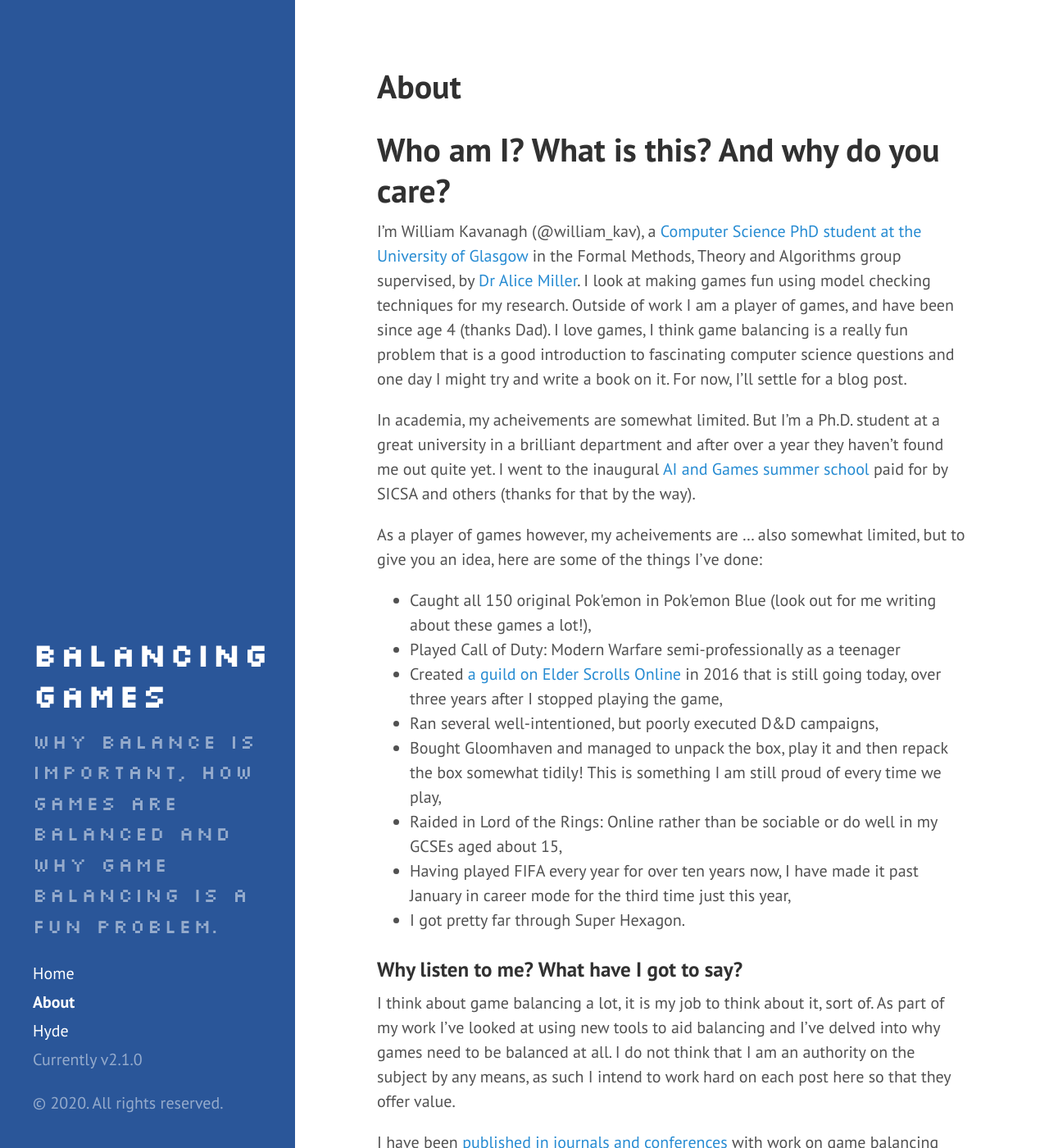
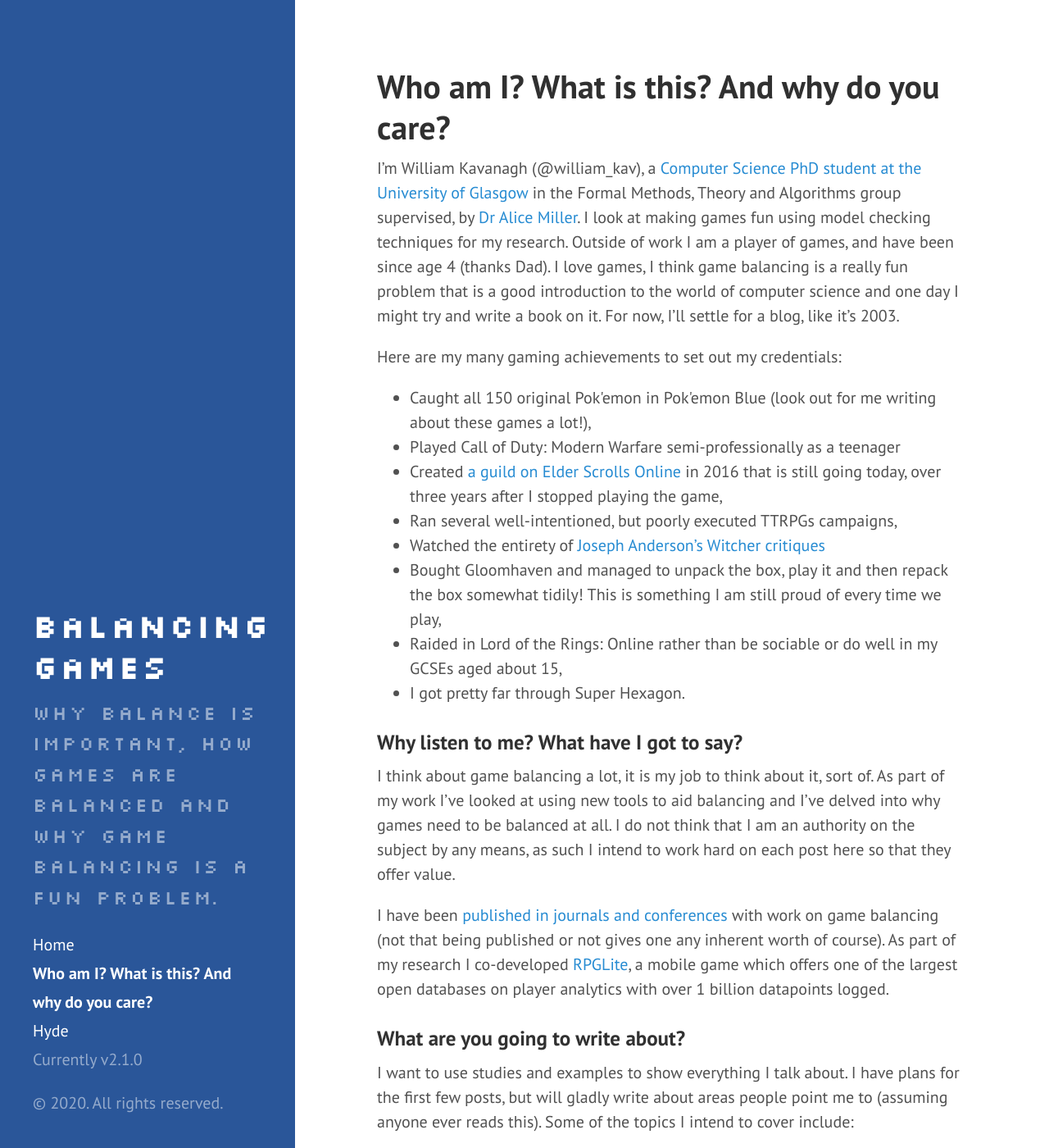
Before and after one commit to WJLKavanagh/balancing_blog, a Jekyll site: the page built from about.md, in a window 1280 px wide and 1400 px high. Shown: the whole window at 82% size. Built offline with Jekyll 4.4.1, drawn with Linux system fonts in a browser that asks for light colours.

```diff
--- a/about.md
+++ b/about.md
@@ -1,23 +1,19 @@
 ---
 layout: page
-title: About
+title: Who am I? What is this? And why do you care?
 ---
 
-# Who am I? What is this? And why do you care?
+I'm William Kavanagh (@william_kav), a [Computer Science PhD student at the University of Glasgow](https://www.gla.ac.uk/schools/computing/researchstudents/williamkavanagh/) in the Formal Methods, Theory and Algorithms group supervised, by [Dr Alice Miller](https://www.gla.ac.uk/schools/computing/staff/alicemiller/). I look at making games fun using model checking techniques for my research. Outside of work I am a player of games, and have been since age 4 (thanks Dad). I love games, I think game balancing is a really fun problem that is a good introduction to the world of computer science and one day I might try and write a book on it. For now, I'll settle for a blog, like it's 2003.
 
-I'm William Kavanagh (@william_kav), a [Computer Science PhD student at the University of Glasgow](https://www.gla.ac.uk/schools/computing/researchstudents/williamkavanagh/) in the Formal Methods, Theory and Algorithms group supervised, by [Dr Alice Miller](https://www.gla.ac.uk/schools/computing/staff/alicemiller/). I look at making games fun using model checking techniques for my research. Outside of work I am a player of games, and have been since age 4 (thanks Dad). I love games, I think game balancing is a really fun problem that is a good introduction to fascinating computer science questions and one day I might try and write a book on it. For now, I'll settle for a blog post.
-
-In academia, my acheivements are somewhat limited. But I'm a Ph.D. student at a great university in a brilliant department and after over a year they haven't found me out quite yet. I went to the inaugural [AI and Games summer school](https://school.gameaibook.org/) paid for by SICSA and others (thanks for that by the way).
-
-As a player of games however, my acheivements are ... also somewhat limited, but to give you an idea, here are some of the things I've done:
+Here are my many gaming achievements to set out my credentials:
 
  * Caught all 150 original Pok\'emon in Pok\'emon Blue (look out for me writing about these games a lot!),
  * Played Call of Duty: Modern Warfare semi-professionally as a teenager
  * Created [a guild on Elder Scrolls Online](https://snowborn.shivtr.com/) in 2016 that is still going today, over three years after I stopped playing the game,
- * Ran several well-intentioned, but poorly executed D&D campaigns,
+ * Ran several well-intentioned, but poorly executed TTRPGs campaigns,
+ * Watched the entirety of [Joseph Anderson's Witcher critiques](https://www.youtube.com/watch?v=NtrAx-rVgco)
  * Bought Gloomhaven and managed to unpack the box, play it and then repack the box somewhat tidily! This is something I am still proud of every time we play,
  * Raided in Lord of the Rings: Online rather than be sociable or do well in my GCSEs aged about 15,
- * Having played FIFA every year for over ten years now, I have made it past January in career mode for the third time just this year,
  * I got pretty far through Super Hexagon.
 
 ### Why listen to me? What have I got to say?
```
Also changed, not shown: _posts/2020-09-28-orthogonal.MD (+7 -1 lines), public/images/orthog/cars/blue.png (added), public/images/orthog/cars/green.png (added), public/images/orthog/cars/red.png (added).
